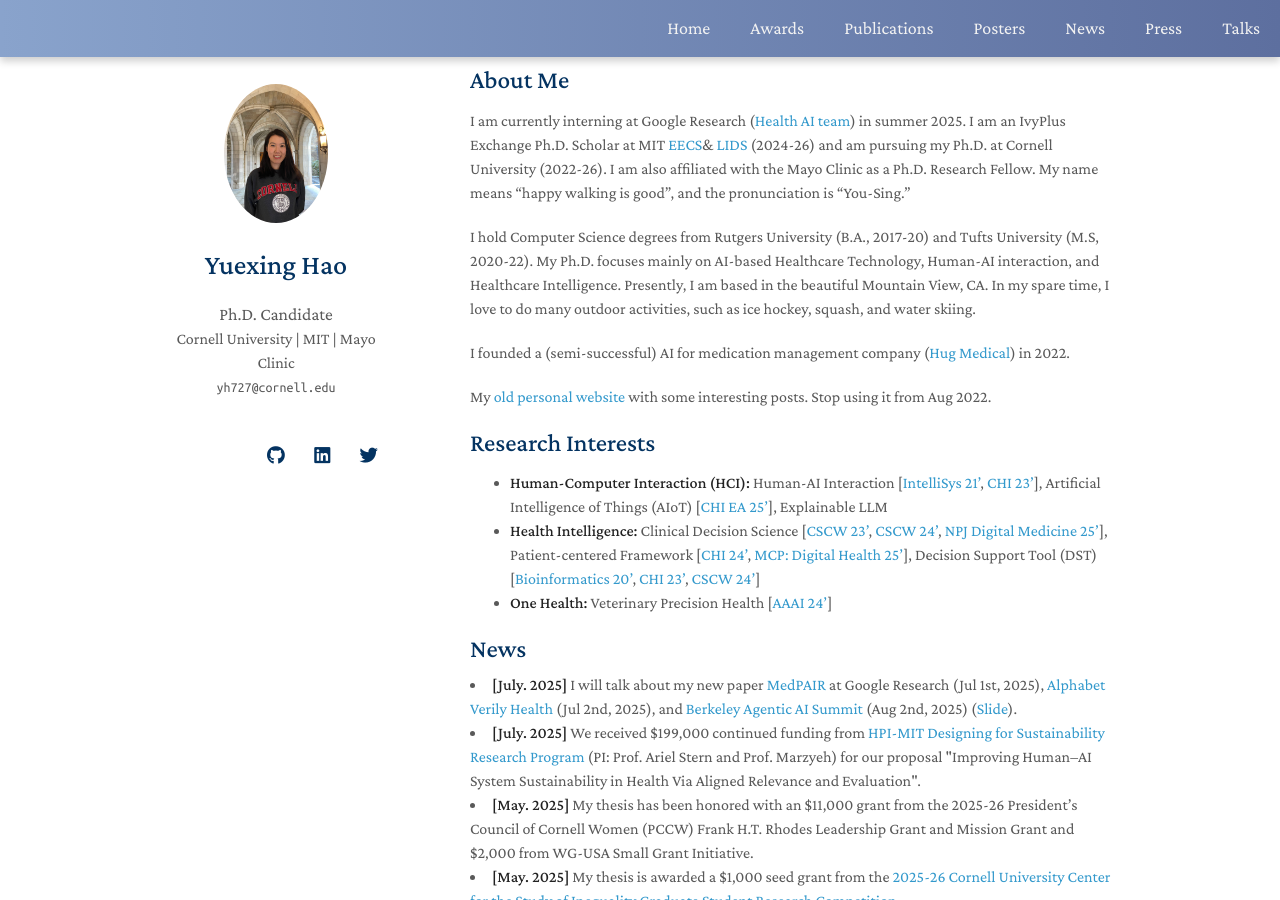
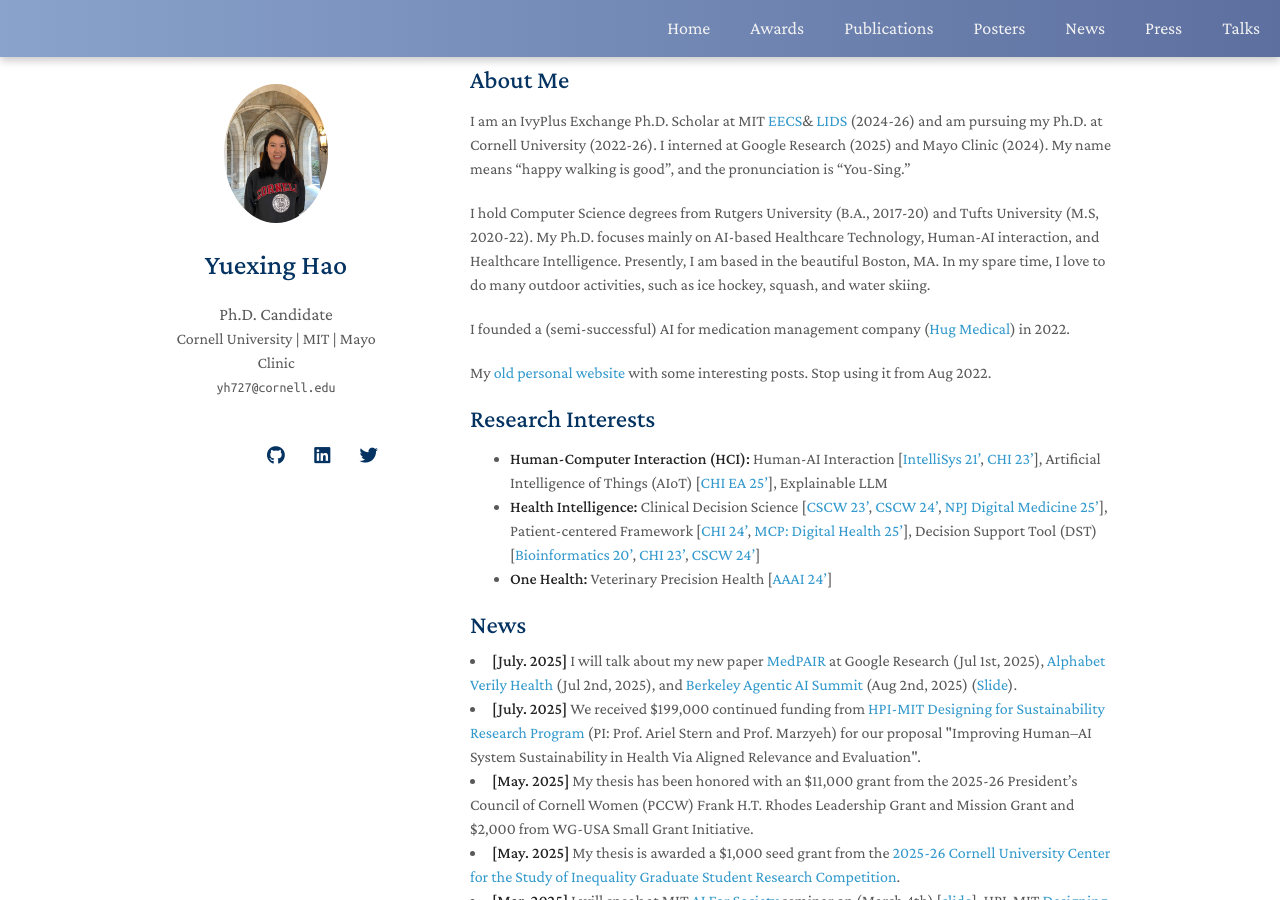
Before and after one commit to YuexingHao/Yuexing-Hao, a Jekyll site: the page built from index.md, in a window 1280 px wide and 900 px high. Built offline with Jekyll 4.4.1, drawn with Linux system fonts in a browser that asks for light colours; nearby versions of some CDN libraries; a style sheet for code colours, icons or effects is not loaded; our own code applies the rules of GitHub Pages for plain Markdown files.

Commit message:
Update index.md

```diff
--- a/index.md
+++ b/index.md
@@ -4,9 +4,9 @@ layout: homepage
 
 ## About Me
 
-I am currently interning at Google Research ([Health AI team](https://health.google/)) in summer 2025. I am an IvyPlus Exchange Ph.D. Scholar at MIT [EECS](https://www.eecs.mit.edu/)& [LIDS](https://lids.mit.edu/) (2024-26) and am pursuing my Ph.D. at Cornell University (2022-26). I am also affiliated with the Mayo Clinic as a Ph.D. Research Fellow. My name means "happy walking is good", and the pronunciation is "You-Sing."
+I am an IvyPlus Exchange Ph.D. Scholar at MIT [EECS](https://www.eecs.mit.edu/)& [LIDS](https://lids.mit.edu/) (2024-26) and am pursuing my Ph.D. at Cornell University (2022-26). I interned at Google Research (2025) and Mayo Clinic (2024). My name means "happy walking is good", and the pronunciation is "You-Sing."
 
-I hold Computer Science degrees from Rutgers University (B.A., 2017-20) and Tufts University (M.S, 2020-22). My Ph.D. focuses mainly on AI-based Healthcare Technology, Human-AI interaction, and Healthcare Intelligence. Presently, I am based in the beautiful Mountain View, CA. In my spare time, I love to do many outdoor activities, such as ice hockey, squash, and water skiing.
+I hold Computer Science degrees from Rutgers University (B.A., 2017-20) and Tufts University (M.S, 2020-22). My Ph.D. focuses mainly on AI-based Healthcare Technology, Human-AI interaction, and Healthcare Intelligence. Presently, I am based in the beautiful Boston, MA. In my spare time, I love to do many outdoor activities, such as ice hockey, squash, and water skiing.
 
 I founded a (semi-successful) AI for medication management company ([Hug Medical](https://hugmed.ai/)) in 2022.
 
```
